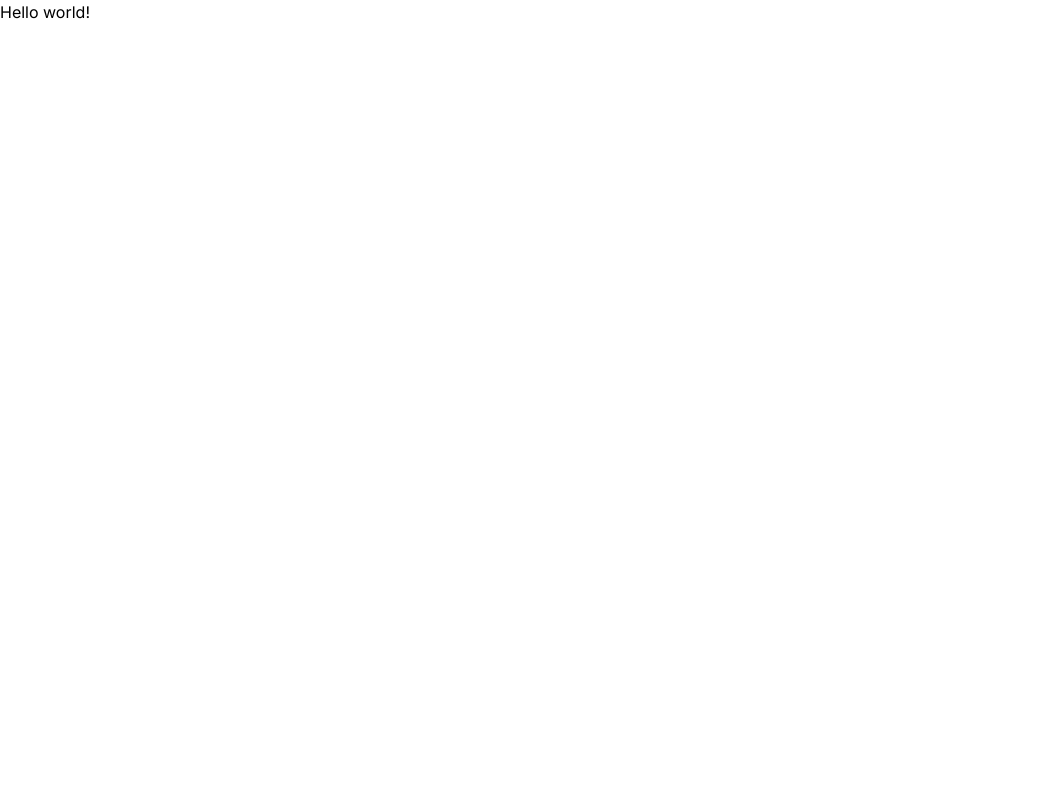
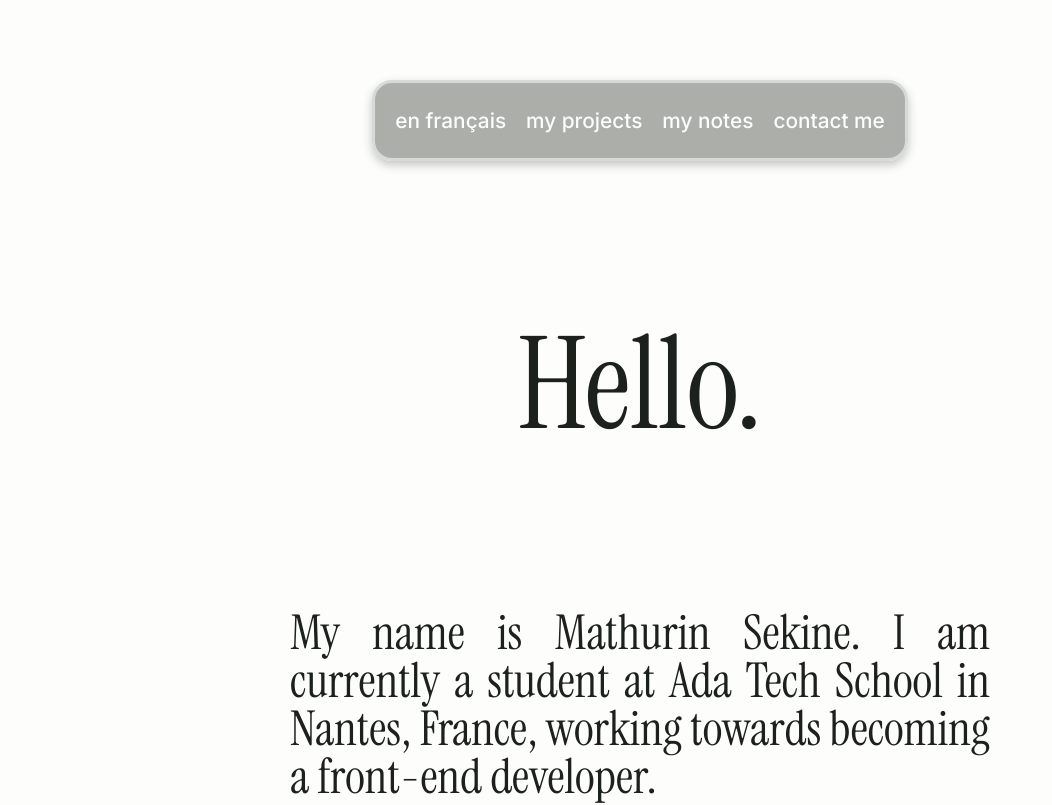
Before and after one commit to lemathurin/portfolio, a Next.js app: page /en in a window 1280 px wide. Shown: the top 805 px of the page, without its empty margins (0-1052 px from the left). Built offline with nearby package versions, Linux system fonts and the light colour scheme.

Commit message:
Correct font wouldn't load. Beginning of a navbar

```diff
--- a/messages/en.json
+++ b/messages/en.json
@@ -1,5 +1,14 @@
 {
-    "Index": {
-      "title": "Hello world!"
+    "Home": {
+      "greeting": "Hello.",
+      "p-1": "My name is Mathurin Sekine. I am currently a student at Ada Tech School in Nantes, France, working towards becoming a front-end developer.",
+      "p-2": "Since starting to learn to code in 2023, I began developing Untitled Presentation App, as well as a small game, a dataviz website, and a Chrome extension.",
+      "p-3": "I also like all things design, you can see more of my work on Dribbble or Layers."
+    },
+    "NavBar": {
+      "language": "en français",
+      "projects": "my projects",
+      "notes": "my notes",
+      "contact": "contact me"
     }
   }
--- a/messages/fr.json
+++ b/messages/fr.json
@@ -1,5 +1,14 @@
 {
-    "Index": {
-      "title": "Bonjour le monde!"
+    "Home": {
+      "greeting": "Bonjour.",
+      "p-1": "Je m'appelle Mathurin Sekine. Je suis actuellement étudiant à l'école Ada Tech à Nantes, en France, en vue de devenir développeur front-end.",
+      "p-2": "Depuis que j'ai commencé à apprendre à coder en 2023, j'ai commencé à développer Untitled Presentation App, ainsi qu'un petit jeu, un site web de dataviz, et une extension Chrome.",
+      "p-3": "J'aime aussi tout ce qui est design, vous pouvez voir plus de mon travail sur Dribbble ou Layers."
+    },
+    "NavBar": {
+      "language": "in english",
+      "projects": "mes projets",
+      "notes": "mes notes",
+      "contact": "contactez-moi"
     }
   }
--- /dev/null
+++ b/src/app/[locale]/components/Navbar.css
@@ -0,0 +1,35 @@
+.menu-button-container {
+    display: flex;
+    padding: 0.625rem;
+    align-items: center;
+    /* gap: 0.625rem; */
+    border-radius: 1.25rem;
+    border: 3px solid #D7DAD7;
+    background: rgba(137, 142, 135, 0.70);
+    box-shadow: 0px 4px 10px 0px rgba(32, 32, 32, 0.25);
+    backdrop-filter: blur(5px);
+}
+
+.menu-button {
+    display: flex;
+    padding: 0.9375rem 0.625rem;
+    align-items: flex-start;
+    border-radius: 0.625rem;
+    width: fit-content;
+    transition: background 0.3s ease;
+}
+
+.menu-button:hover {
+    backdrop-filter: blur(7.5px);
+    background: rgba(239, 241, 239, 0.35);
+}
+
+.menu-text {
+    color: #FCFDFC;
+    text-align: justify;
+    font-family: Inter;
+    font-size: 1.3rem;
+    font-style: normal;
+    font-weight: 500;
+    line-height: normal;
+}
--- /dev/null
+++ b/src/app/[locale]/components/Navbar.js
@@ -0,0 +1,67 @@
+import Link from "next/link";
+import { useTranslations } from "next-intl";
+import "../components/Navbar.css";
+
+// export default function NavBar() {
+//   const t = useTranslations("NavBar");
+//   return (
+//     <div className="w-full h-full p-5 flex-col justify-start items-center gap-2.5 inline-flex">
+//       <div className="h-20 p-2.5 bg-zinc-500 bg-opacity-70 rounded-[20px] shadow border-2 border-zinc-300 backdrop-blur-[10px] justify-start items-center gap-2.5 inline-flex">
+//         <ol className="px-2.5 py-[15px] rounded-[10px] backdrop-blur-[15px] justify-start items-start inline-flex">
+//           <li className="text-neutral-50 text-[25px] font-medium font-['Inter']">
+//             <Link href="/">{t("language")}</Link>
+//           </li>
+//           <li className="text-neutral-50 text-[25px] font-medium font-['Inter']">
+//             <Link href="/">{t("projects")}</Link>
+//           </li>
+//           <li className="text-neutral-50 text-[25px] font-medium font-['Inter']">
+//             <Link href="/">{t("notes")}</Link>
+//           </li>
+//           <li className="text-neutral-50 text-[25px] font-medium font-['Inter']">
+//             <Link href="/">{t("contact")}</Link>
+//           </li>
+//         </ol>
+//       </div>
+//     </div>
+//   );
+// }
+
+export default function NavBar() {
+  const t = useTranslations("NavBar");
+  return (
+    <div className="">
+      <div className="">
+        <ol className="menu-button-container">
+          <Link href="/">
+            <li className="menu-button">
+              <span className="menu-text" href="/">
+                {t("language")}
+              </span>
+            </li>
+          </Link>
+          <Link href="/">
+            <li className="menu-button">
+              <span className="menu-text" href="/">
+                {t("projects")}
+              </span>
+            </li>
+          </Link>{" "}
+          <Link href="/">
+            <li className="menu-button">
+              <span className="menu-text" href="/">
+                {t("notes")}
+              </span>
+            </li>
+          </Link>{" "}
+          <Link href="/">
+            <li className="menu-button">
+              <span className="menu-text" href="/">
+                {t("contact")}
+              </span>
+            </li>
+          </Link>
+        </ol>
+      </div>
+    </div>
+  );
+}
--- a/src/app/[locale]/layout.js
+++ b/src/app/[locale]/layout.js
@@ -1,17 +1,27 @@
-import { Inter } from "next/font/google";
+import { Instrument_Serif, Inter } from "next/font/google";
+import localFont from "next/font/local";
 import "./globals.css";
 
 const inter = Inter({ subsets: ["latin"] });
+const instrument = Instrument_Serif({
+  weight: "400",
+  subsets: ["latin"],
+});
 
 export const metadata = {
   title: "Create Next App",
   description: "Generated by create next app",
 };
 
+// const EditorialNew = localFont({
+//   src: "[locale]/fonts/EditorialNew-Regular.otf",
+//   weight: "400",
+// });
+
 export default function RootLayout({ children, params: { locale } }) {
   return (
     <html lang={locale}>
-      <body className={inter.className}>{children}</body>
+      <body className={instrument.className}>{children}</body>
     </html>
   );
 }
--- a/src/app/[locale]/page.js
+++ b/src/app/[locale]/page.js
@@ -1,10 +1,21 @@
 import { useTranslations } from "next-intl";
+import NavBar from "./components/Navbar";
 
 export default function Home() {
-  const t = useTranslations("Index");
+  const t = useTranslations("Home");
   return (
-    <div>
-      <h1>{t("title")}</h1>
+    <div className="w-screen bg-lightMode-background flex-col justify-start items-center py-20 gap-40 inline-flex">
+      <NavBar />
+      <h1 className="text-lightMode-text text-9xl">{t("greeting")}</h1>
+      <div className="max-w-[700px] flex-col justify-start items-start inline-flex">
+        <p className="text-justify text-lightMode-text text-5xl">{t("p-1")}</p>
+      </div>
+      <div className="max-w-[700px] flex-col justify-start items-start inline-flex">
+        <p className="text-justify text-lightMode-text text-5xl">{t("p-2")}</p>
+      </div>
+      <div className="max-w-[700px] flex-col justify-start items-start inline-flex">
+        <p className="text-justify text-lightMode-text text-5xl">{t("p-3")}</p>
+      </div>
     </div>
   );
 }
--- a/tailwind.config.js
+++ b/tailwind.config.js
@@ -7,10 +7,18 @@ module.exports = {
   ],
   theme: {
     extend: {
-      backgroundImage: {
-        "gradient-radial": "radial-gradient(var(--tw-gradient-stops))",
-        "gradient-conic":
-          "conic-gradient(from 180deg at 50% 50%, var(--tw-gradient-stops))",
+      colors: {
+        lightMode: {
+          background: "#FDFDFC",
+          text: "#1D211C",
+        },
+        darkMode: {
+          background: "#18181A",
+          text: "#EDEEF0",
+        },
+      },
+      fontFamily: {
+        EditorialNew: ["var(--font-EditorialNew)"],
       },
     },
   },
```
Also changed, not shown: public/fonts/EditorialNew-Regular.otf (added).
